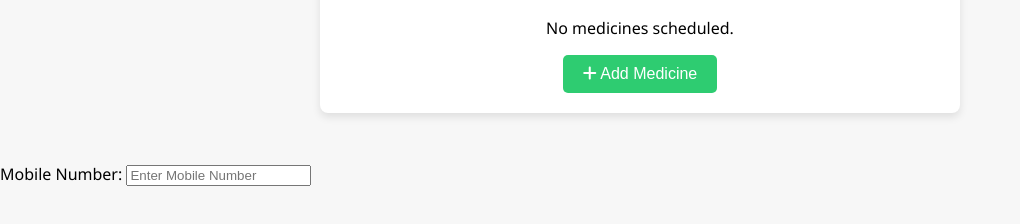
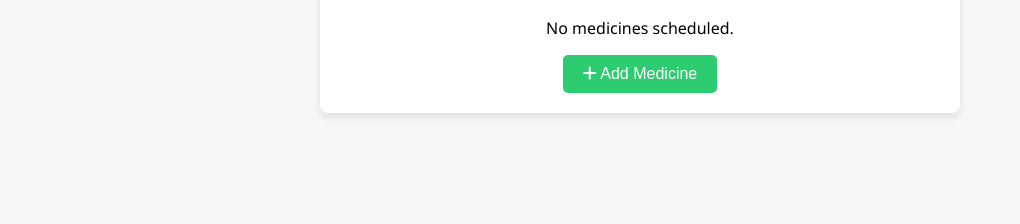
Before and after one commit to Advait-7/Medicine-Remainder, a plain HTML site: page Index.html in a window 1280 px wide. Shown: the part 152-376 px from the top of the page, without its empty margins (0-1020 px from the left). Drawn offline with Linux system fonts and the light colour scheme.

Commit message:
Index.html

```diff
--- a/Index.html
+++ b/Index.html
@@ -39,8 +39,6 @@
 <!-- Your existing HTML content -->
 
 <!-- Add a mobile number input to the form -->
-<label for="mobileNumber">Mobile Number:</label>
-<input type="text" id="mobileNumber" placeholder="Enter Mobile Number" required>
 
 
     <script src="script.js"></script>
```
